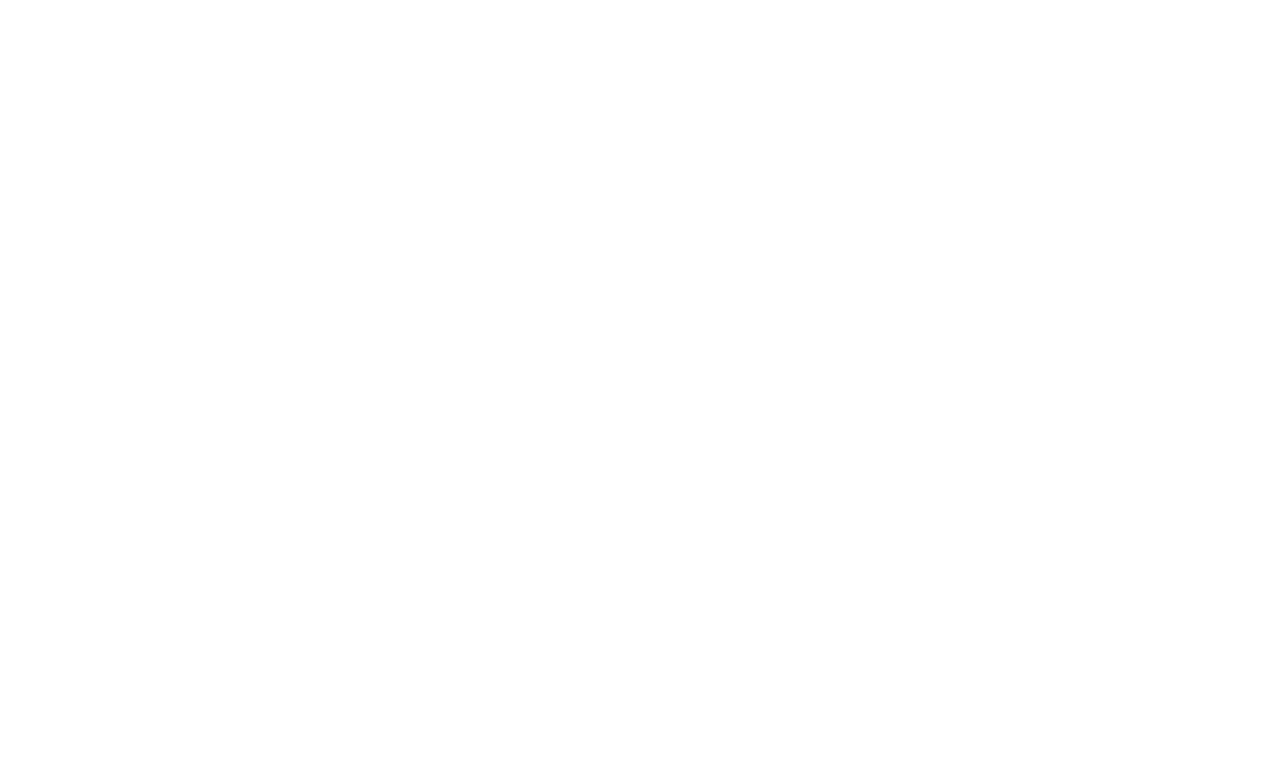
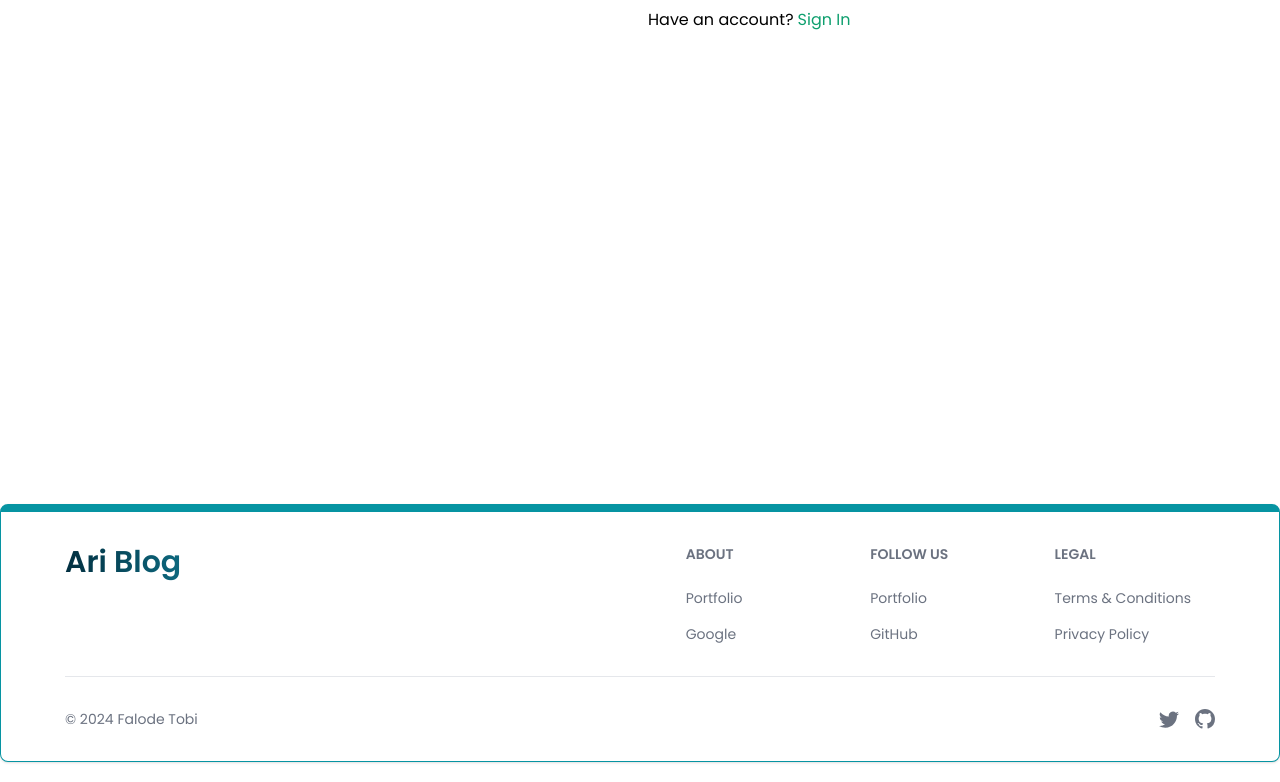
Before and after one commit to Thobbytosin/mern-ari-blog, a React (Vite) app in the folder client/: page /sign-up in a window 1280 px wide. Shown: the part 504-1286 px from the top of the page. Before the commit the page ends 976 px from the top, so only its background shows below. Built offline with nearby package versions, Linux system fonts and the light colour scheme.

Commit message:
create footer component

```diff
--- a/client/src/App.jsx
+++ b/client/src/App.jsx
@@ -6,7 +6,8 @@
 import Projects from "./pages/Projects";
 import SignIn from "./pages/SignIn";
 import SignUp from "./pages/SignUp";
-import Header from "./components/Header/Header";
+import Header from "./components/Header";
+import Footer from "./components/Footer";
 
 const App = () => {
   return (
@@ -20,6 +21,7 @@
         <Route path="/sign-in" element={<SignIn />} />
         <Route path="/sign-up" element={<SignUp />} />
       </Routes>
+      <Footer />
     </BrowserRouter>
   );
 };
--- /dev/null
+++ b/client/src/components/Footer.jsx
@@ -0,0 +1,102 @@
+import React from "react";
+import { Footer, FooterDivider } from "flowbite-react";
+import { Link } from "react-router-dom";
+import styles from "../styles";
+import { BsTwitter, BsGithub } from "react-icons/bs";
+
+const FooterCom = () => {
+  return (
+    <Footer
+      container
+      className={`${styles.padding} mb-5 border border-t-8 border-teal-500 font-poppins`}
+    >
+      <div className="w-full">
+        <div className=" grid sm:flex justify-between">
+          <div className=" sm:mb-0 mb-8">
+            <Link
+              to={"/"}
+              className=" self-center whitespace-nowrap text-gradient font-semibold font-poppins text-lg md:text-3xl"
+            >
+              Ari Blog
+            </Link>
+          </div>
+          <div className=" grid grid-cols-2 sm:grid-cols-3 gap-3 sm:gap-6">
+            <div>
+              <Footer.Title title="About" />
+              <Footer.LinkGroup col>
+                <Footer.Link
+                  href="https://thefalodetobi.com.ng"
+                  target="_blank"
+                  rel="noopener noreferrer"
+                >
+                  Portfolio
+                </Footer.Link>
+                <Footer.Link
+                  href="https://google.com"
+                  target="_blank"
+                  rel="noopener noreferrer"
+                >
+                  Google
+                </Footer.Link>
+              </Footer.LinkGroup>
+            </div>
+            <div>
+              <Footer.Title title="Follow Us" />
+              <Footer.LinkGroup col>
+                <Footer.Link
+                  href="https://twitter.com/theTobilobahh"
+                  target="_blank"
+                  rel="noopener noreferrer"
+                >
+                  Portfolio
+                </Footer.Link>
+                <Footer.Link
+                  href="https://github.com/Thobbytosin"
+                  target="_blank"
+                  rel="noopener noreferrer"
+                >
+                  GitHub
+                </Footer.Link>
+              </Footer.LinkGroup>
+            </div>
+            <div>
+              <Footer.Title title="Legal" />
+              <Footer.LinkGroup col>
+                <Footer.Link href="#" target="_blank" rel="noopener noreferrer">
+                  Terms &amp; Conditions
+                </Footer.Link>
+                <Footer.Link href="#" target="_blank" rel="noopener noreferrer">
+                  Privacy Policy
+                </Footer.Link>
+              </Footer.LinkGroup>
+            </div>
+          </div>
+        </div>
+        <FooterDivider />
+        <div className=" md:flex items-center justify-between">
+          <div>
+            <Footer.Copyright
+              href="#"
+              by="Falode Tobi"
+              year={new Date().getFullYear()}
+            />
+          </div>
+          <div className=" flex gap-2 md:gap-4 md:items-center md:justify-center sm:mt-0 mt-4 ">
+            <Footer.Icon
+              href="https://twitter.com/theTobilobahh"
+              icon={BsTwitter}
+              target="_blank"
+            />
+            <Footer.Icon
+              href="https://github.com/Thobbytosin"
+              icon={BsGithub}
+              target="_blank"
+            />
+          </div>
+        </div>
+      </div>
+    </Footer>
+  );
+};
+
+export default FooterCom;
--- a/client/src/components/Header/Header.jsx
+++ b/client/src/components/Header.jsx
@@ -9,7 +9,7 @@
 import { Link, useLocation } from "react-router-dom";
 import { AiOutlineSearch } from "react-icons/ai";
 import { FaMoon } from "react-icons/fa";
-import styles from "../../styles";
+import styles from "../styles";
 
 const Header = () => {
   const path = useLocation().pathname;
--- a/client/src/pages/SignUp.jsx
+++ b/client/src/pages/SignUp.jsx
@@ -35,7 +35,6 @@
       if (data.success === false) {
         setLoading(false);
         return setErrorMessage(data.message);
-        // return setLoading(false);
       }
       if (res.ok) {
         setTimeout(() => {
--- a/client/src/styles.js
+++ b/client/src/styles.js
@@ -1,11 +1,11 @@
 const styles = {
-  padding: "md:px-16 md:py-4 px-6 py-2",
-  paddingX: "md:px-16 px-6",
-  paddingY: "md:py-4 py-2",
+  padding: "md:px-16 md:py-8 px-8 py-4",
+  paddingX: "md:px-16 px-8",
+  paddingY: "md:py-8 py-4",
 
-  margin: "md:mx-16 md:my-4 mx-6 my-2",
-  marginX: "md:mx-16 mx-6",
-  marginY: "md:my-4 my-2",
+  margin: "md:mx-16 md:my-8 mx-8 my-4",
+  marginX: "md:mx-16 mx-8",
+  marginY: "md:my-8 my-4",
 };
 
 export default styles;
```
Also changed, not shown: 1 other file (tests, documents, lock files or other folders).
